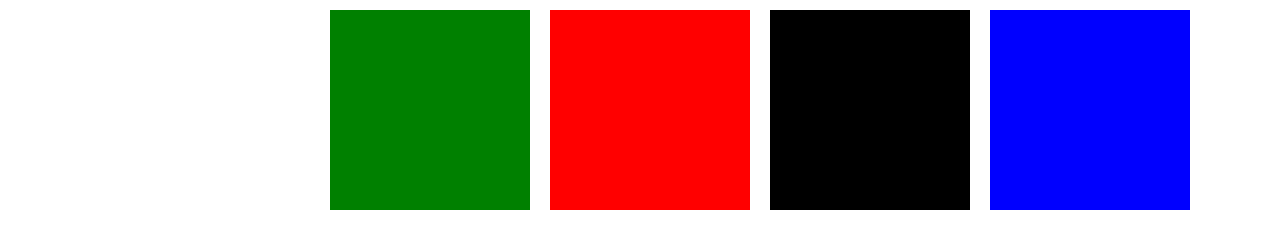
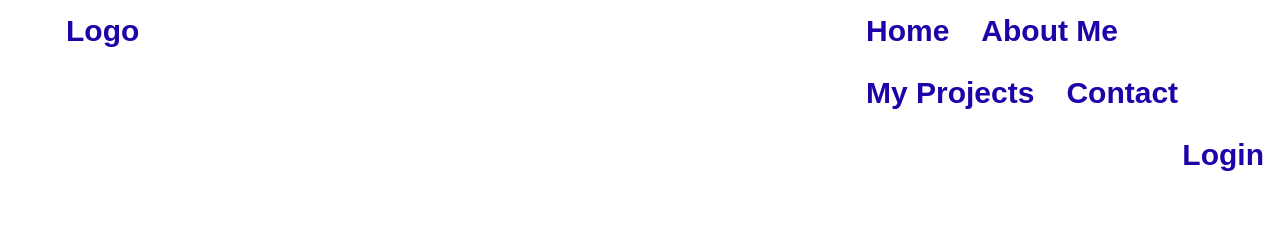
Before and after one commit to Emily-Broeksema/p1-html-css, a plain HTML site: page index.html in a window 1280 px wide. Drawn offline with Linux system fonts and the light colour scheme.

Commit message:
Opdracht_6.3

```diff
--- a/index.html
+++ b/index.html
@@ -5,16 +5,28 @@
     <meta http-equiv="X-UA-Compatible" content="IE=edge">
     <meta name="viewport" content="width=device-width, initial-scale=1.0">
     <link rel="stylesheet" href="style.css">
-    <title>opdr 6.2</title>
+    <title>opdracht 6.3</title>
 </head>
 <body>
 
-    <div class="flex-container">
-        <div class="item1"></div>
-        <div class="item2"></div>
-        <div class="item3"></div>
-        <div class="item4"></div>
+
+    <div class="topnav">
+        <div class="topnav-left">
+            <a href="#">Logo</a>
+        </div>
+
+        <div class="topnav-center">
+            <a href="#">Home</a>
+            <a href="#">About Me</a>
+            <a href="#">My Projects</a>
+            <a href="#">Contact</a>
+        </div>
+
+        <div class="topnav-right">
+            <a href="#">Login</a>
+        </div>
     </div>
+
 
 </body>
 </html>
--- a/style.css
+++ b/style.css
@@ -1,45 +1,38 @@
-* {
-    box-sizing: border-box;
-    margin: 0px;
-    padding: 0px;
+body {
+    margin: 0;
+    font-family: Arial, Helvetica, sans-serif;
 }
 
-.flex-container {
-    display: flex;
-    background-color: white;
-    width: 1200px;
-    flex-direction: row-reverse;
+.topnav {
+    overflow: hidden;
+    background-color: rgb(255, 255, 255);
 
 }
 
-.item1 {
-    width: 200px;
-    height: 200px;
-    background-color: blue;
-    margin: 10px;
-    color: white;
+.topnav a {
+    float: left;
+    color: #1f03a8;
+    text-align: center;
+    padding: 14px 16px;
+    text-decoration: none;
+    font-size: 30px;
+    font-weight: bold;
+
 }
 
-.item2 {
-    width: 200px;
-    height: 200px;
-    background-color: black;
-    margin: 10px;
-    color: white;
+
+
+
+.topnav-left {
+    float: left;
+    margin-left: 50px;
 }
 
-.item3 {
-    width: 200px;
-    height: 200px;
-    background-color: red;
-    margin: 10px;
-    color: white;
+.topnav-center {
+   margin-left: 850px;
 }
 
-.item4 {
-    width: 200px;
-    height: 200px;
-    background-color: green;
-    margin: 10px;
-    color: white;
+.topnav-right {
+    float: right;
+
 }
```
